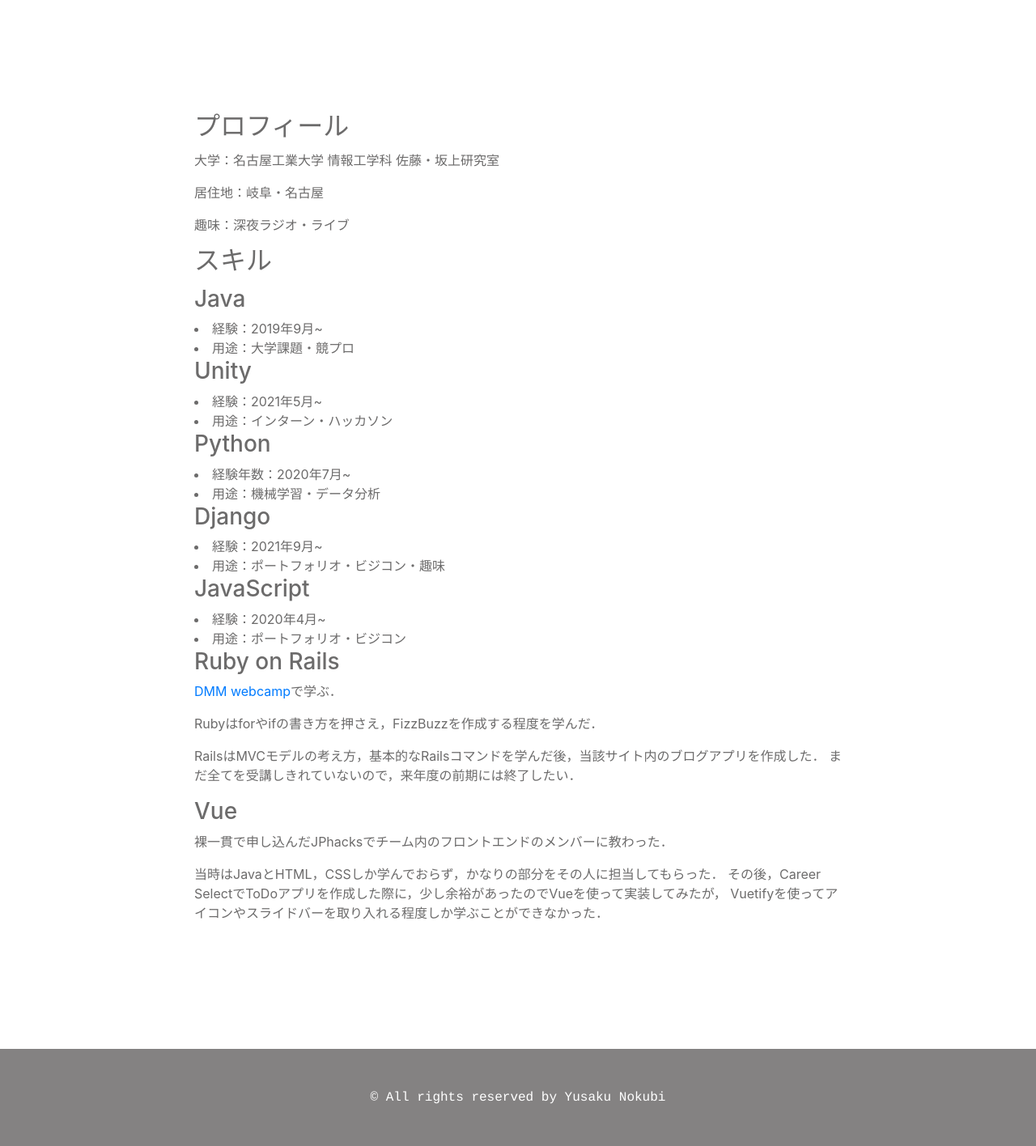
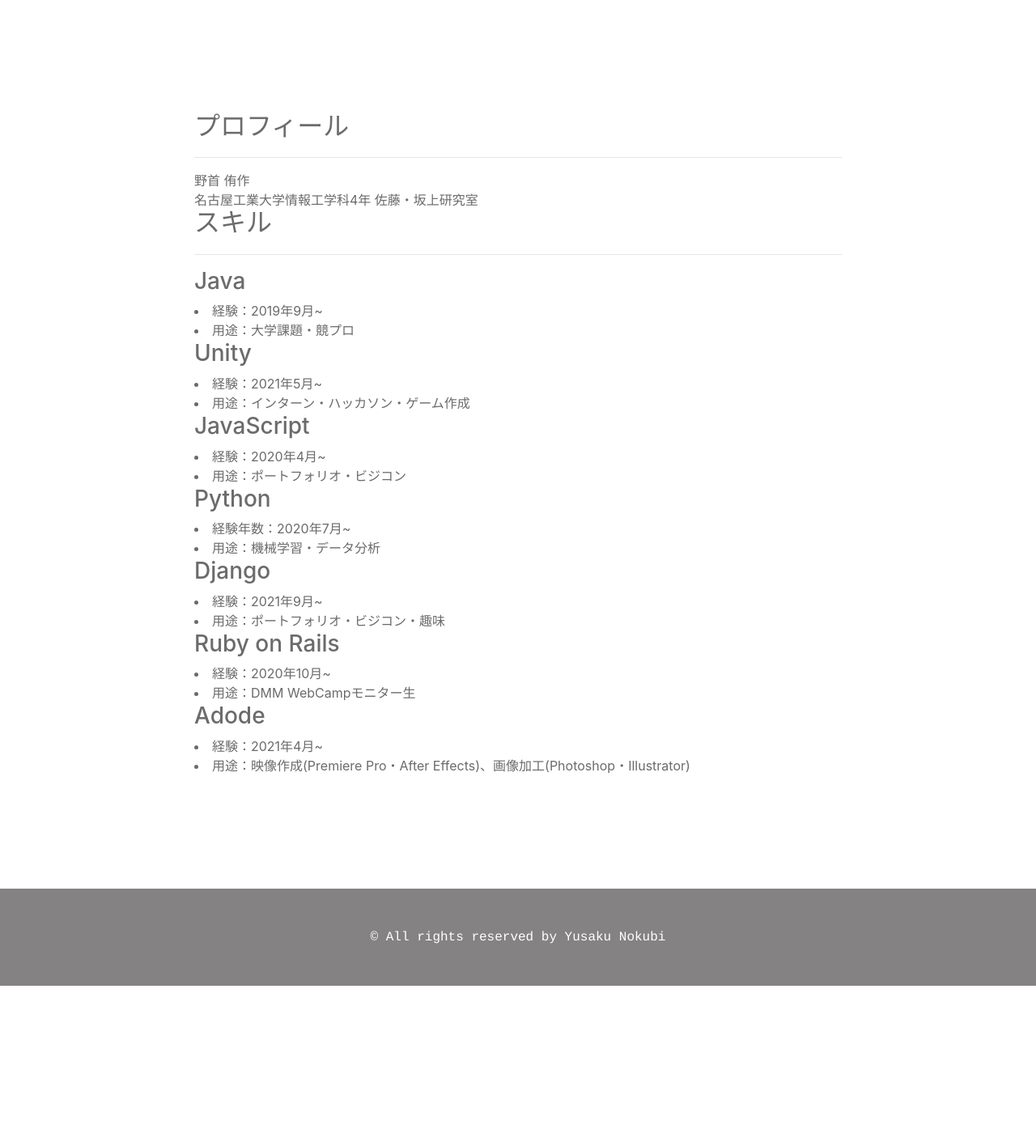
Before and after one commit to Saku3449/portfolio, a Django app: page /bio/ in a window 1280 px wide. Shown: the part 86-1502 px from the top of the page at 81% size. After the commit the page ends 1304 px from the top, so only its background shows below. Run offline with Django 3.2, Linux system fonts and the light colour scheme; some libraries are stand-ins or nearby versions.

Commit message:
pre release

```diff
--- a/main/urls.py
+++ b/main/urls.py
@@ -6,4 +6,5 @@ urlpatterns = [
     path("base/", views.BaseView.as_view(), name="base"),
     path("bio/", views.BioView.as_view(), name="bio"),
     path("blog/<int:pk>", views.BlogView.as_view(), name="blog"),
+    path("prod/", views.ProdView.as_view(), name="prod"),
 ]
--- a/main/views.py
+++ b/main/views.py
@@ -12,6 +12,7 @@ class BaseView(TemplateView):
 class MainView(ListView):
     template_name = "main/index.html"
     model = Blog
+    paginate_by = 5
 
 
 class BioView(TemplateView):
@@ -21,3 +22,7 @@ class BioView(TemplateView):
 class BlogView(DetailView):
     template_name = "main/blog.html"
     model = Blog
+
+
+class ProdView(TemplateView):
+    template_name = "main/prod.html"
--- a/templates/base.html
+++ b/templates/base.html
@@ -34,7 +34,7 @@
                 <ul class="navbar-nav">
                     <li class="nav-item"><a class="nav-link text-white" href="{% url 'index' %}">TOP</a></li>
                     <li class="nav-item"><a class="nav-link text-white" href="{% url 'bio' %}">BIO</a></li>
-                    <li class="nav-item"><a class="nav-link text-white" href="#">PRODUCTS</a></li>
+                    <li class="nav-item"><a class="nav-link text-white" href="{% url 'prod' %}">PRODUCTS</a></li>
                 </ul>
             </div>
         </nav>
--- a/templates/main/bio.html
+++ b/templates/main/bio.html
@@ -5,41 +5,34 @@
     <section class="page">
         <section id="profile">
             <h2>プロフィール</h2>
-            <ul>大学：名古屋工業大学 情報工学科 佐藤・坂上研究室</ul>
-            <ul>居住地：岐阜・名古屋</ul>
-            <ul>趣味：深夜ラジオ・ライブ</ul>
+            <hr>
+            <div class="name">野首 侑作</div>
+            <div class="">名古屋工業大学情報工学科4年 佐藤・坂上研究室</div>
         </section>
         <section id="skill">
             <h2>スキル</h2>
+            <hr>
             <h3>Java</h3>
             <li>経験：2019年9月~</li>
             <li>用途：大学課題・競プロ</li>
             <h3>Unity</h3>
             <li>経験：2021年5月~</li>
-            <li>用途：インターン・ハッカソン</li>
+            <li>用途：インターン・ハッカソン・ゲーム作成</li>
+            <h3>JavaScript</h3>
+            <li>経験：2020年4月~</li>
+            <li>用途：ポートフォリオ・ビジコン</li>
             <h3>Python</h3>
             <li>経験年数：2020年7月~</li>
             <li>用途：機械学習・データ分析</li>
             <h3>Django</h3>
             <li>経験：2021年9月~</li>
             <li>用途：ポートフォリオ・ビジコン・趣味</li>
-            <h3>JavaScript</h3>
-            <li>経験：2020年4月~</li>
-            <li>用途：ポートフォリオ・ビジコン</li>
             <h3>Ruby on Rails</h3>
-            <p><a href="https://web-camp.io">DMM webcamp</a>で学ぶ．</p>
-            <p>Rubyはforやifの書き方を押さえ，FizzBuzzを作成する程度を学んだ．</p>
-            <p>RailsはMVCモデルの考え方，基本的なRailsコマンドを学んだ後，当該サイト内のブログアプリを作成した．
-                まだ全てを受講しきれていないので，来年度の前期には終了したい．
-            </p>
-            <h3>Vue</h3>
-            <p>裸一貫で申し込んだJPhacksでチーム内のフロントエンドのメンバーに教わった．</p>
-            <p>当時はJavaとHTML，CSSしか学んでおらず，かなりの部分をその人に担当してもらった．
-                その後，Career SelectでToDoアプリを作成した際に，少し余裕があったのでVueを使って実装してみたが，
-                Vuetifyを使ってアイコンやスライドバーを取り入れる程度しか学ぶことができなかった．
-            </p>
-        </section>
-        <section id="works">
+            <li>経験：2020年10月~</li>
+            <li>用途：DMM WebCampモニター生</li>
+            <h3>Adode</h3>
+            <li>経験：2021年4月~</li>
+            <li>用途：映像作成(Premiere Pro・After Effects)、画像加工(Photoshop・Illustrator)</li>
         </section>
     </section>
 </main>
--- /dev/null
+++ b/templates/main/prod.html
@@ -0,0 +1,5 @@
+{% extends "../base.html" %}
+
+{% block content %}
+
+{% endblock content %}
```
Also changed, not shown: static/main/css/style.css (+0 -68 lines), templates/main/blog.html (+4 -3 lines), templates/main/index.html (+36 -3 lines).
